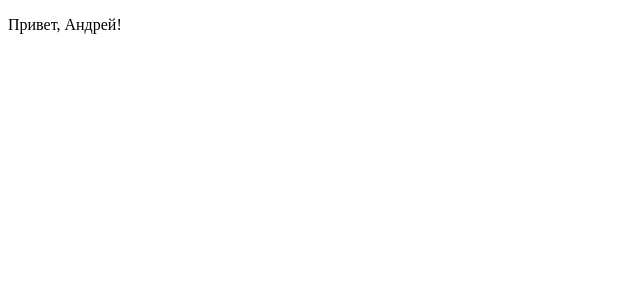
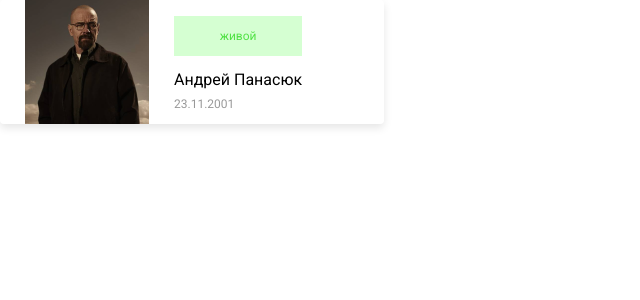
Before and after one commit to JuliaTsaruk/Breaking-Bad, a React (Create React App) app in the folder react-app/: page / in a window 1280 px wide. Shown: the top 300 px of the page, without its empty margins (0-640 px from the left). Built offline with nearby package versions, Linux system fonts and the light colour scheme.

Commit message:
feature/React-2:was added component Card

```diff
--- a/react-app/package.json
+++ b/react-app/package.json
@@ -6,9 +6,12 @@
     "@testing-library/jest-dom": "^5.14.1",
     "@testing-library/react": "^11.2.7",
     "@testing-library/user-event": "^12.8.3",
+    "node-sass": "^6.0.1",
     "react": "^17.0.2",
     "react-dom": "^17.0.2",
     "react-scripts": "4.0.3",
+    "sass": "^1.38.2",
+    "typeface-roboto": "^1.1.13",
     "web-vitals": "^1.1.2"
   },
   "scripts": {
--- a/react-app/src/App.js
+++ b/react-app/src/App.js
@@ -1,11 +1,12 @@
 import React from "react"
+import Card from "./components/molecules/Card"
+import "typeface-roboto"
+import "./assets/styles/app.scss"
 
 function App() {
   return (
     <div className="App">
-      <div>
-        <p>Привет, Андрей!</p>
-      </div>
+      <Card/>
     </div>
   );
 }
--- /dev/null
+++ b/react-app/src/assets/styles/app.scss
@@ -0,0 +1,9 @@
+*{
+    padding: 0;
+    margin: 0;
+    box-sizing: border-box;
+}
+
+body{
+    font-family: 'Roboto';
+}
--- /dev/null
+++ b/react-app/src/components/molecules/Card/index.js
@@ -0,0 +1,20 @@
+import React from "react"
+import style from "./styles.module.scss"
+import cardImg from "../../../assets/images/card-img.png"
+
+const Card = function(){
+    return(
+        <div className={style.card}>
+            <div className={style.image}>
+                <img src={cardImg} alt="card-img"/>
+            </div>
+            <div className={style.personInfo}>
+                <p className={style.personStatus}>живой</p>
+                <p className={style.personName}>Андрей Панасюк</p>
+                <p className={style.personBirth}>23.11.2001</p>
+            </div>
+        </div>
+    )
+}
+
+export default Card
--- /dev/null
+++ b/react-app/src/components/molecules/Card/styles.module.scss
@@ -0,0 +1,33 @@
+.card{
+    display: flex;
+    min-width: 30%;
+    width: 379px;
+    height: 124px;
+    box-shadow: 0px 4px 8px rgba(0, 0 , 0, 0.1);
+    border-radius: 4px;
+}
+.image{
+    width: 124px;
+    height: 124px;
+    margin: 0 25px;
+}
+
+.personStatus{
+    display: block;
+    background-color: rgba(48, 255, 30, 0.2);
+    color: #51E245;
+    text-align: center;
+    padding: 8px 12px;
+    margin:16px 0 12px 0;
+    font-size: 12px;
+    line-height: 24px;
+}
+.personName{
+    font-size: 16px;
+    line-height: 24px;
+}
+.personBirth{
+    opacity: 0.4;
+    font-size: 12px;
+    line-height: 24px;
+}
```
Also changed, not shown: react-app/src/assets/images/card-img.png (added), 1 other file (tests, documents, lock files or other folders).
